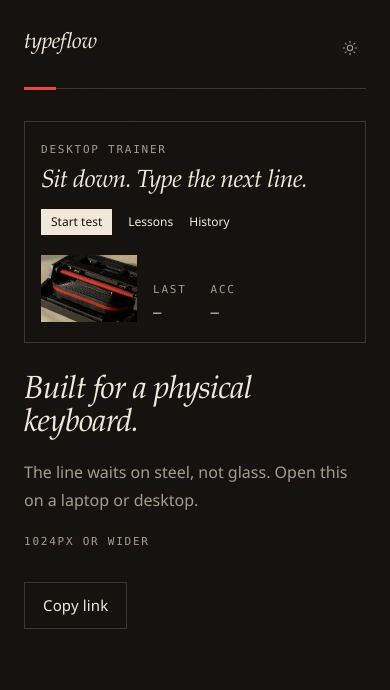
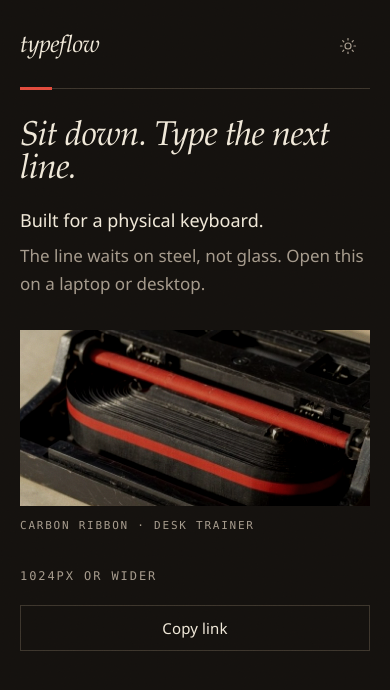
Before and after one commit to piyushbodaa/typeflow, a React (Vite) app: page / in a window 390 px wide. Shown: the top 690 px of the page. Built offline with nearby package versions, Linux system fonts and the light colour scheme.

Commit message:
Scale the Carbon Lot mobile sneak-peek to a full-width phone layout.
Drop the max-w-md island, lead with readable Newsreader, and use a wide cassette still instead of a tiny decoy hub card. Desktop at 1024px and up is unchanged.

```diff
--- a/src/components/DesktopGate.tsx
+++ b/src/components/DesktopGate.tsx
@@ -18,40 +18,42 @@ export function DesktopGate() {
 
   return (
     <div className="fixed inset-0 z-50 overflow-y-auto bg-bg text-fg">
-      <div className="mx-auto flex min-h-full max-w-md flex-col px-6 py-8">
-        <div className="flex items-start justify-between gap-4">
-          <p className="font-display text-[22px] italic leading-none tracking-tight">typeflow</p>
+      <div className="mx-auto flex min-h-dvh w-full flex-col px-5 py-6 sm:px-6">
+        <div className="flex items-center justify-between gap-4">
+          <p className="font-display text-[1.5rem] italic leading-none tracking-tight">typeflow</p>
           <button
             type="button"
             onClick={toggleTheme}
             aria-label={`Switch to ${settings.theme === 'dark' ? 'light' : 'dark'} theme`}
-            className="inline-flex h-8 w-8 items-center justify-center text-muted transition-colors duration-180 hover:text-fg"
+            className="inline-flex h-11 w-11 items-center justify-center text-muted transition-colors duration-180 hover:text-fg"
           >
             {settings.theme === 'dark' ? (
-              <Sun size={16} strokeWidth={1.6} />
+              <Sun size={18} strokeWidth={1.6} />
             ) : (
-              <Moon size={16} strokeWidth={1.6} />
+              <Moon size={18} strokeWidth={1.6} />
             )}
           </button>
         </div>
 
-        <div className="rule mt-6" />
+        <div className="rule mt-5" />
+
+        <h1 className="mt-8 font-display text-[2.15rem] italic leading-[0.95] tracking-[-0.02em]">
+          Sit down. Type the next line.
+        </h1>
+        <p className="mt-5 text-[1.125rem] leading-7 text-fg">Built for a physical keyboard.</p>
+        <p className="mt-2 text-[1.0625rem] leading-7 text-muted">
+          The line waits on steel, not glass. Open this on a laptop or desktop.
+        </p>
 
         <HubPeek />
 
-        <h1 className="mt-8 font-display text-[2rem] italic leading-[1.05] tracking-tight">
-          Built for a physical keyboard.
-        </h1>
-        <p className="mt-4 text-[16px] leading-7 text-muted">
-          The line waits on steel, not glass. Open this on a laptop or desktop.
-        </p>
-        <p className="mt-5 font-mono text-[11px] uppercase tracking-[0.16em] text-muted">
+        <p className="mt-8 font-mono text-[12px] uppercase tracking-[0.16em] text-muted">
           1024px or wider
         </p>
 
         <button
           type="button"
-          className="btn mt-8 self-start"
+          className="btn mt-5 min-h-11 w-full"
           onClick={() => void copyLink()}
           aria-label={copied ? 'Link copied' : 'Copy link to this site'}
         >
@@ -67,39 +69,21 @@ export function DesktopGate() {
 
 function HubPeek() {
   return (
-    <div
-      className="hub-peek mt-8 border border-border px-4 py-5"
+    <figure
+      className="hub-peek mt-8 w-full"
       aria-hidden
       style={{ pointerEvents: 'none' }}
     >
-      <p className="kicker">Desktop trainer</p>
-      <p className="mt-3 font-display text-[1.55rem] italic leading-[0.92] tracking-tight text-fg">
-        Sit down. Type the next line.
-      </p>
-      <div className="mt-4 flex flex-wrap items-center gap-x-4 gap-y-2 text-[12px]">
-        <span className="bg-fg px-2.5 py-1 text-bg">Start test</span>
-        <span className="text-fg">Lessons</span>
-        <span className="text-fg">History</span>
-      </div>
-      <div className="mt-5 flex items-end gap-4">
-        <img
-          src="/ribbon.jpg"
-          alt=""
-          width={96}
-          height={66}
-          className="hub-peek-ribbon h-[4.15rem] w-[6rem] object-cover object-[42%_52%]"
-        />
-        <div className="flex gap-6 font-mono text-sm tabular-nums">
-          <div>
-            <p className="kicker">Last</p>
-            <p className="mt-1 text-fg">—</p>
-          </div>
-          <div>
-            <p className="kicker">Acc</p>
-            <p className="mt-1 text-fg">—</p>
-          </div>
-        </div>
-      </div>
-    </div>
+      <img
+        src="/ribbon.jpg"
+        alt=""
+        width={640}
+        height={280}
+        className="hub-peek-ribbon h-44 w-full object-cover object-[42%_52%] sm:h-52"
+      />
+      <figcaption className="mt-3 font-mono text-[11px] uppercase tracking-[0.16em] text-muted">
+        Carbon ribbon · desk trainer
+      </figcaption>
+    </figure>
   )
 }
--- a/src/index.css
+++ b/src/index.css
@@ -263,6 +263,7 @@ html:not(.light) .ribbon-mark img {
 }
 
 .hub-peek-ribbon {
+  display: block;
   mix-blend-mode: multiply;
 }
 
```
